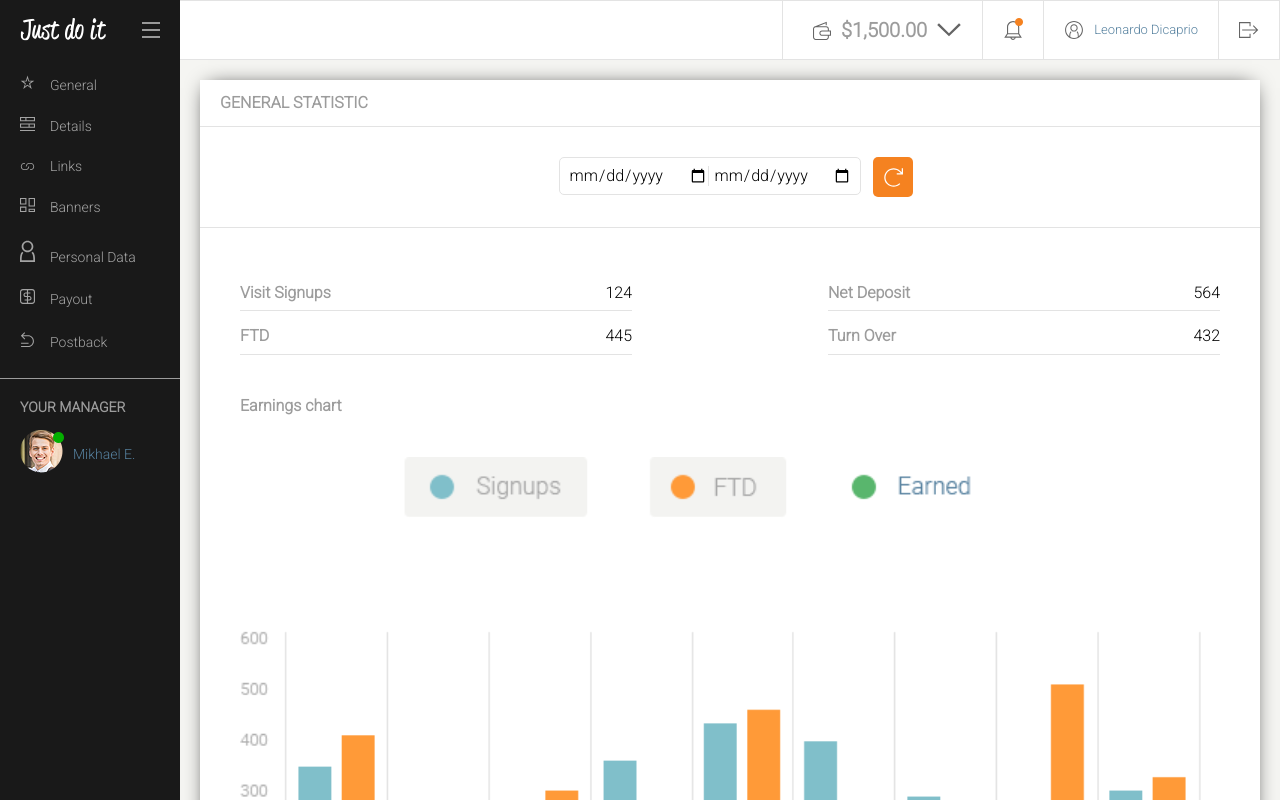
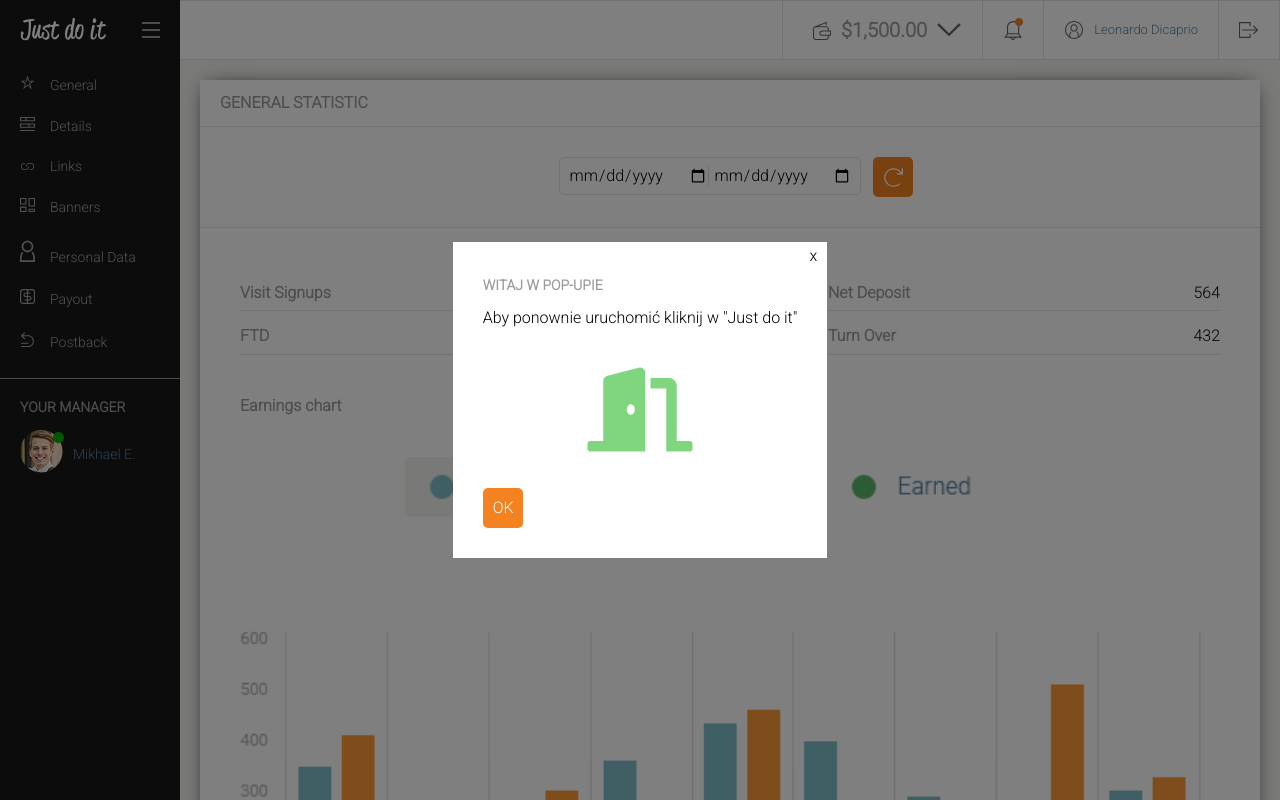
Before and after one commit to ankow8/solo-project, a website: page index.html in a window 1280 px wide. Shown: the top 800 px of the page. Drawn offline with Linux system fonts and the light colour scheme.

Commit message:
Add pop-up

```diff
--- a/index.html
+++ b/index.html
@@ -7,6 +7,7 @@
     <link rel="preconnect" href="https://fonts.googleapis.com">
     <link rel="preconnect" href="https://fonts.gstatic.com" crossorigin>
     <link href="https://fonts.googleapis.com/css2?family=Roboto:wght@300&display=swap" rel="stylesheet">
+    <link rel="stylesheet" href="https://use.fontawesome.com/releases/v5.5.0/css/all.css">
     <link rel="stylesheet" href="css/style.css">
   </head>
   <body>
@@ -89,10 +90,10 @@
                 <h2>general statistic</h2>
               </div>
               <div class="date-range row">
-                <form>
+                <form action="" method="POST">
                   <fieldset>
-                      <input type="date" class="first-date"/>
-		                  <input type="date" class="last-date"/>
+                      <input type="date" name="first-date" class="first-date"/>
+		                  <input type="date" name="last-date" class="last-date"/>
                   </fieldset>
                 </form>
                 <button type="submit" class="sm medium-orange refresh"><img src="images/icons/refresh.svg"></button>
@@ -238,6 +239,17 @@
           </article>
         </div>
       </section>
+      <div class="overlay" id="overlay">
+        <div class="modal" id="myModal">
+          <div class="btn-close js--close-modal">x</div>
+
+          <h4>Witaj w pop-upie</h4>
+          <p>Aby ponownie uruchomić kliknij w "Just do it"</p>
+          <i class="fas fa-door-open"></i>
+
+          <button class="sm medium-orange js--close-modal">OK</button>
+        </div>
+      </div>
       <script src="js/script.js"></script>
   </body>
 </html>
--- a/js/script.js
+++ b/js/script.js
@@ -1,3 +1,5 @@
+/* Hamburger */
+
 function toggleMenu(visible) {
   document.querySelector('.sidebar').classList.toggle('show-sidebar', visible);
   document.querySelector('.container-site').classList.toggle('show-container', visible);
@@ -7,3 +9,45 @@ document.querySelector('.menu-hamburger').addEventListener('click', function(eve
   event.preventDefault();
   toggleMenu();
 });
+
+/* Modal */
+
+function closeModal() {
+  document.getElementById('overlay').classList.remove('show');
+}
+
+document.querySelectorAll('#overlay .js--close-modal').forEach(function(btn) {
+  btn.addEventListener('click', function(event) {
+    event.preventDefault();
+    closeModal();
+  });
+});
+
+document.querySelector('#overlay').addEventListener('click', function(event) {
+  if(event.target === this) {
+    closeModal();
+  }
+});
+
+document.addEventListener('keyup', function(event) {
+  if(event.keyCode === 27) {
+    closeModal();
+  }
+});
+
+function openModal(modal) {
+  document.querySelectorAll('#overlay > *').forEach(function(modal) {
+    modal.classList.remove('show');
+  });
+  document.querySelector('#overlay').classList.add('show');
+  document.querySelector(modal).classList.add('show');
+}
+
+openModal('#myModal');
+
+/* Click modals */
+
+document.querySelector('.logo').addEventListener('click', function(event){
+  event.preventDefault();
+  openModal('#myModal');
+});
--- a/sass/components/_form_field.scss
+++ b/sass/components/_form_field.scss
@@ -90,6 +90,7 @@ a.link {
 .links-table ul {
   max-width: 680px;
   margin: 0 auto;
+  padding-inline-start: 0;
   li {
     list-style: none;
     border-top: 1px solid;
@@ -367,7 +368,7 @@ a.link {
 }
 
 .row {
-  padding: 20px 20px;
+  padding: 20px 40px;
   border-top: 1px solid;
   border-color: $border-color;
 }
@@ -409,6 +410,67 @@ a.link {
   margin: 20px;
 }
 
+/* Modal */
+
+.overlay {
+  position: fixed;
+  top: 0;
+  left: 0;
+  z-index: 9999;
+
+  width: 100%;
+  height: 100%;
+  background-color: rgba(0,0,0,0.5);
+
+  justify-content: center;
+  align-items: center;
+
+  overflow: auto;
+  padding: 30px;
+
+  display: none;
+}
+
+
+.overlay.show {
+  display: flex;
+}
+
+.overlay::webkit-scrollbar {
+  display: none;
+}
+
+.modal {
+  max-width: 600px;
+  margin: auto;
+  background-color: $logo-color;
+  position: relative;
+  padding: 30px;
+  display: none;
+}
+
+.modal.show {
+  display: block;
+}
+
+.modal .btn-close {
+  position: absolute;
+  top: 0;
+  right: 0;
+  padding: 5px 10px;
+  cursor: pointer;
+}
+
+i.fas.fa-door-open {
+  display: block;
+  color: $medium-green;
+  opacity: 0.5;
+  text-align: center;
+  font-size: 84px;
+  padding-top: 24px;
+  padding-bottom: 36px;
+}
+
 /* Media */
 
 @media (max-width: 767px) {
@@ -433,8 +495,14 @@ a.link {
   }
 }
 
-@media (max-width:767px) {
+@media (max-width: 767px) {
   .logo-menu {
     padding: 18px 14px;
   }
 }
+
+@media (max-width: 767px) {
+  .row {
+    padding: 20px 20px;
+  }
+}
```
Also changed, not shown: css/style.css, 1 other file.
